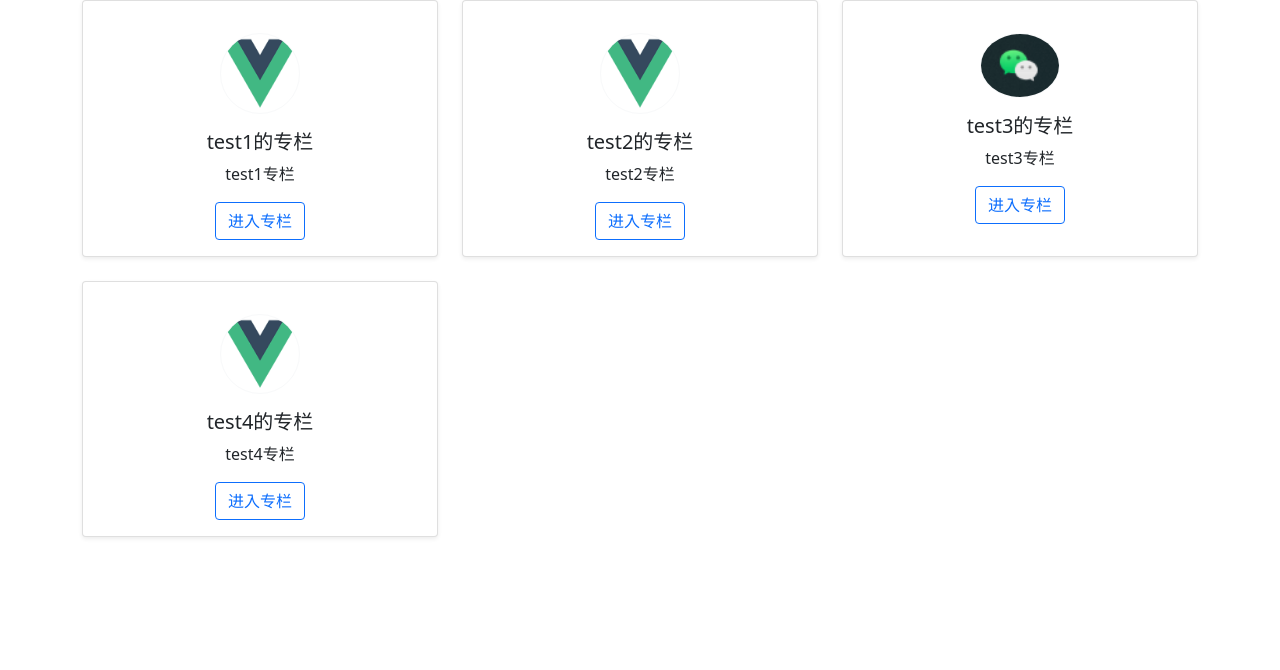
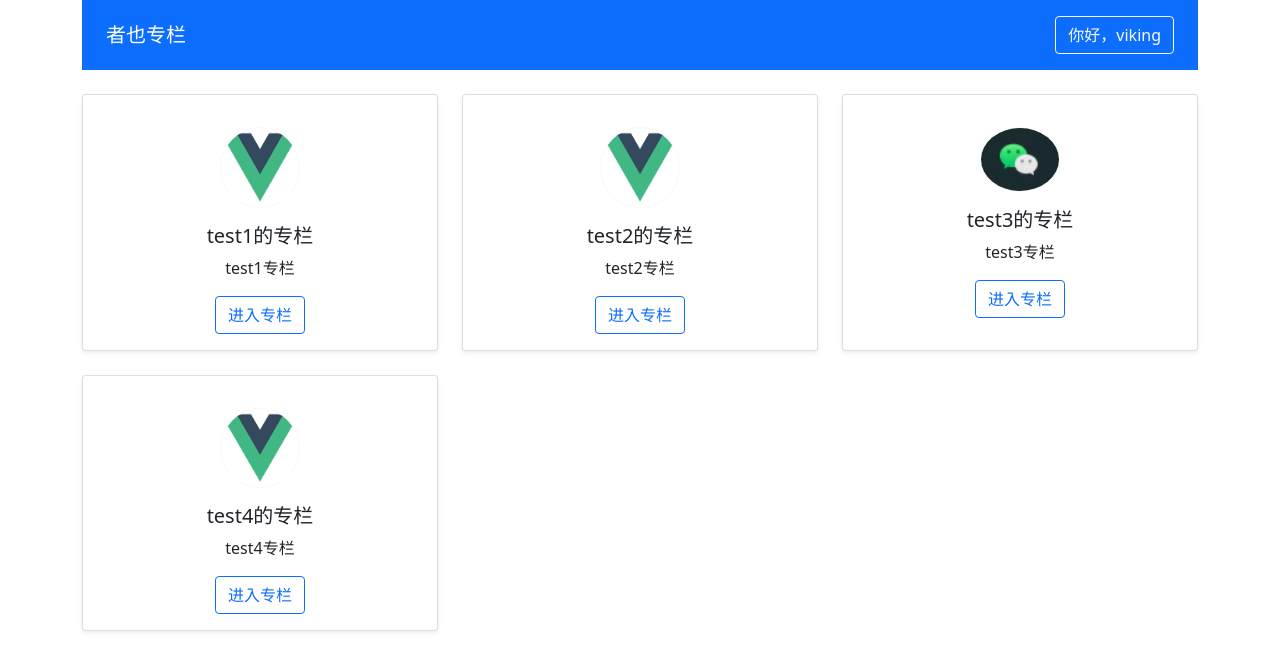
Before and after one commit to MangoIsGreat/vue3_zhihu, a Vue app: page / in a window 1280 px wide. Shown: the top 670 px of the page. Built offline with nearby package versions, Linux system fonts and the light colour scheme.

Commit message:
GlobalHeader组件

```diff
--- a/src/App.vue
+++ b/src/App.vue
@@ -1,5 +1,6 @@
 <template>
   <div class="container">
+    <global-header :user="currentUser"></global-header>
     <column-list :list="list"></column-list>
   </div>
 </template>
@@ -8,6 +9,12 @@
 import { defineComponent } from "vue";
 import "bootstrap/dist/css/bootstrap.min.css";
 import ColumnList, { ColumnProps } from "./components/ColumnList.vue";
+import GlobalHeader, { UserProps } from "./components/GlobalHeader.vue";
+
+const currentUser: UserProps = {
+  isLogin: true,
+  name: "viking",
+};
 
 const testData: ColumnProps[] = [
   {
@@ -39,10 +46,12 @@
   name: "App",
   components: {
     ColumnList,
+    GlobalHeader,
   },
   setup() {
     return {
       list: testData,
+      currentUser,
     };
   },
 });
--- /dev/null
+++ b/src/components/GlobalHeader.vue
@@ -0,0 +1,41 @@
+<template>
+  <nav class="navbar navbar-dark bg-primary justify-content-between mb-4 px-4">
+    <a class="navbar-brand" href="#">者也专栏</a>
+    <ul v-if="!user.isLogin" class="list-inline mb-0">
+      <li class="list-inline-item">
+        <a href="#" class="btn btn-outline-light my-2">登录</a>
+      </li>
+      <li class="list-inline-item">
+        <a href="#" class="btn btn-outline-light my-2">注册</a>
+      </li>
+    </ul>
+    <ul v-else class="list-inline mb-0">
+      <li class="list-inline-item">
+        <a href="#" class="btn btn-outline-light my-2">你好，{{ user.name }}</a>
+      </li>
+    </ul>
+  </nav>
+</template>
+
+<script lang="ts">
+import { defineComponent, PropType } from "vue";
+
+export interface UserProps {
+  isLogin: boolean;
+  name?: string;
+  id?: number;
+}
+
+export default defineComponent({
+  name: "GlobalHeader",
+  props: {
+    user: {
+      type: Object as PropType<UserProps>,
+      required: true,
+    },
+  },
+});
+</script>
+
+<style>
+</style>
```
